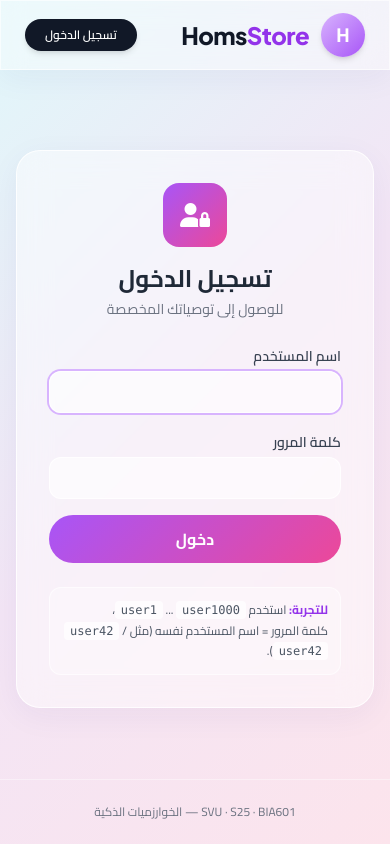
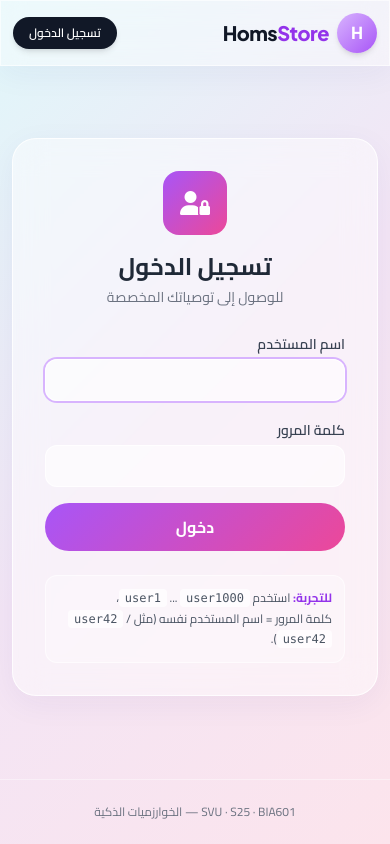
Before and after one commit to Mohammad-Diab/Intelligent-Algorithms-SVU-S25-BIA601, a Flask app: page /auth/login?next=/cart/ in a window 390 px wide. Run offline with Flask 3, Linux system fonts and the light colour scheme; parts of the project's set-up code (start-up, migrations or seed data) failed here and were passed over; some libraries are stand-ins or nearby versions.

Commit message:
Enhance mobile responsiveness with sidebar overlay and cart table styling

```diff
--- a/store/templates/base.html
+++ b/store/templates/base.html
@@ -19,20 +19,27 @@
   {% set ep = request.endpoint or '' %}
 
   <!-- Row 1: Topbar (full width) -->
-  <header class="sticky top-0 z-30 glass px-6 py-3 flex items-center justify-between gap-4 flex-shrink-0">
-    <a href="{{ url_for('home') }}" class="flex items-center gap-3 flex-shrink-0">
-      <div
-        class="w-11 h-11 rounded-full bg-gradient-to-br from-purple-300 to-purple-500 flex items-center justify-center text-white text-xl font-bold shadow-md">
-        H</div>
-      <span class="font-en font-extrabold text-2xl tracking-tight">
-        <span class="text-gray-900">Homs</span><span class="text-purple-600">Store</span>
-      </span>
-    </a>
-    <nav class="flex items-center gap-3 text-sm flex-shrink-0">
+  <header class="sticky top-0 z-30 glass px-3 md:px-6 py-3 flex items-center justify-between gap-2 md:gap-4 flex-shrink-0">
+    <div class="flex items-center gap-2">
       {% if g.user %}
-      <span class="flex items-center gap-2 text-sm text-gray-700">
-        <i class="fas fa-user-circle text-purple-500 text-3xl"></i>
-        <span>مرحباً، <strong class="text-gray-900">{{ g.user['full_name'] }}</strong></span>
+      <button id="mobile-toggle" type="button" class="md:hidden w-10 h-10 rounded-full glass-button flex items-center justify-center text-gray-700" aria-label="القائمة">
+        <i class="fas fa-bars"></i>
+      </button>
+      {% endif %}
+      <a href="{{ url_for('home') }}" class="flex items-center gap-2 md:gap-3 flex-shrink-0">
+        <div
+          class="w-10 h-10 md:w-11 md:h-11 rounded-full bg-gradient-to-br from-purple-300 to-purple-500 flex items-center justify-center text-white text-lg md:text-xl font-bold shadow-md">
+          H</div>
+        <span class="font-en font-extrabold text-xl md:text-2xl tracking-tight">
+          <span class="text-gray-900">Homs</span><span class="text-purple-600">Store</span>
+        </span>
+      </a>
+    </div>
+    <nav class="flex items-center gap-2 md:gap-3 text-sm flex-shrink-0">
+      {% if g.user %}
+      <span class="hidden sm:flex items-center gap-2 text-sm text-gray-700">
+        <i class="fas fa-user-circle text-purple-500 text-2xl md:text-3xl"></i>
+        <span class="hidden md:inline">مرحباً، <strong class="text-gray-900">{{ g.user['full_name'] }}</strong></span>
       </span>
 
       <a href="{{ url_for('cart.view_cart') }}" class="cart-chip relative" title="العربة">
@@ -47,8 +54,7 @@
       </a>
       {% else %}
       <a href="{{ url_for('auth.login') }}"
-        class="bg-gray-900 text-white px-5 py-2 rounded-full font-semibold hover:bg-gray-800 transition shadow-md text-xs">تسجيل
-        الدخول</a>
+        class="bg-gray-900 text-white px-4 md:px-5 py-2 rounded-full font-semibold hover:bg-gray-800 transition shadow-md text-xs">تسجيل الدخول</a>
       {% endif %}
     </nav>
   </header>
@@ -80,8 +86,8 @@
     ('عطور', 'perfumes', 'fa-spray-can-sparkles'),
     ] %}
     {% set current_cat = request.args.get('category') %}
-    <aside
-      class="w-64 flex-shrink-0 glass p-5 flex flex-col gap-4 sticky top-[68px] self-start max-h-[calc(100vh-68px)] overflow-y-auto">
+    <aside id="sidebar"
+      class="sidebar w-64 flex-shrink-0 glass p-5 flex flex-col gap-4 sticky top-[68px] self-start max-h-[calc(100vh-68px)] overflow-y-auto">
 
       <!-- Section: Discover -->
       <div>
@@ -145,7 +151,7 @@
     {% endif %}
 
     <div class="flex flex-col flex-1 min-w-0">
-      <main class="flex-1 px-4 md:px-8 py-8">
+      <main class="flex-1 px-3 sm:px-4 md:px-8 py-6 md:py-8">
         {% block content %}{% endblock %}
       </main>
       <footer class="text-center py-6 text-xs text-gray-500 border-t border-white/40">
@@ -155,8 +161,25 @@
 
   </div>
 
+  <!-- Mobile sidebar overlay -->
+  {% if g.user %}
+  <div id="sidebar-overlay" class="sidebar-overlay" aria-hidden="true"></div>
+  {% endif %}
+
   <script src="https://unpkg.com/aos@2.3.1/dist/aos.js"></script>
   <script>AOS.init({ duration: 600, once: true, offset: 30 });</script>
+  <script>
+    (function () {
+      const toggle = document.getElementById('mobile-toggle');
+      const overlay = document.getElementById('sidebar-overlay');
+      const sidebar = document.getElementById('sidebar');
+      if (!toggle || !sidebar) return;
+      const close = () => document.body.classList.remove('sidebar-open');
+      toggle.addEventListener('click', () => document.body.classList.toggle('sidebar-open'));
+      overlay && overlay.addEventListener('click', close);
+      sidebar.querySelectorAll('a').forEach(a => a.addEventListener('click', close));
+    })();
+  </script>
   {% block extra_js %}{% endblock %}
 </body>
 
--- a/store/templates/cart/index.html
+++ b/store/templates/cart/index.html
@@ -12,7 +12,7 @@
 
 {% if items %}
 <div class="glass-card overflow-hidden mb-6" data-aos="fade-up">
-  <table class="w-full text-sm">
+  <table class="cart-table w-full text-sm">
     <thead class="bg-white/30">
       <tr class="text-gray-600">
         <th class="p-4 text-start font-semibold w-20"></th>
--- a/store/templates/cart/order.html
+++ b/store/templates/cart/order.html
@@ -12,7 +12,7 @@
   </div>
 
   <div class="glass-card overflow-hidden mb-6">
-    <table class="w-full text-sm">
+    <table class="cart-table w-full text-sm">
       <thead class="bg-white/30">
         <tr class="text-gray-600">
           <th class="p-4 text-start font-semibold">المنتج</th>
```
Also changed, not shown: store/static/custom.css (+67 -0 lines).
